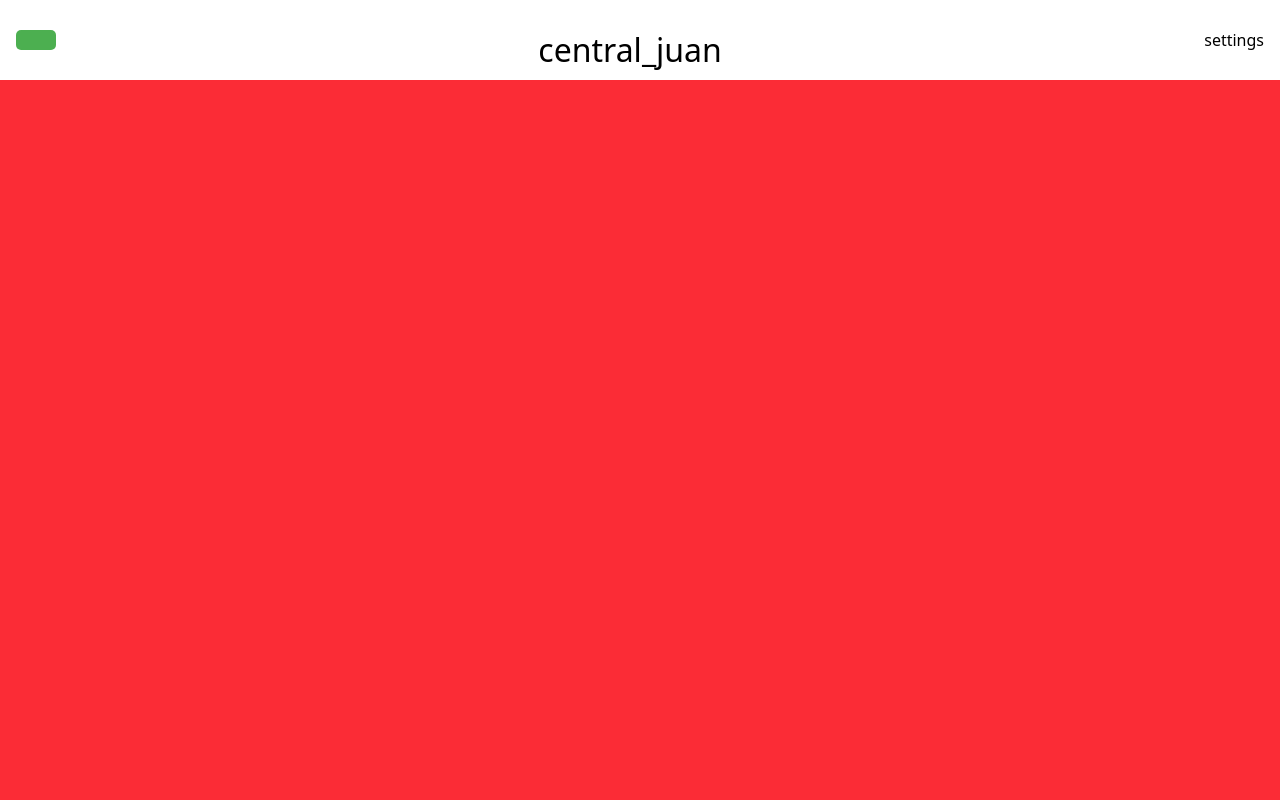
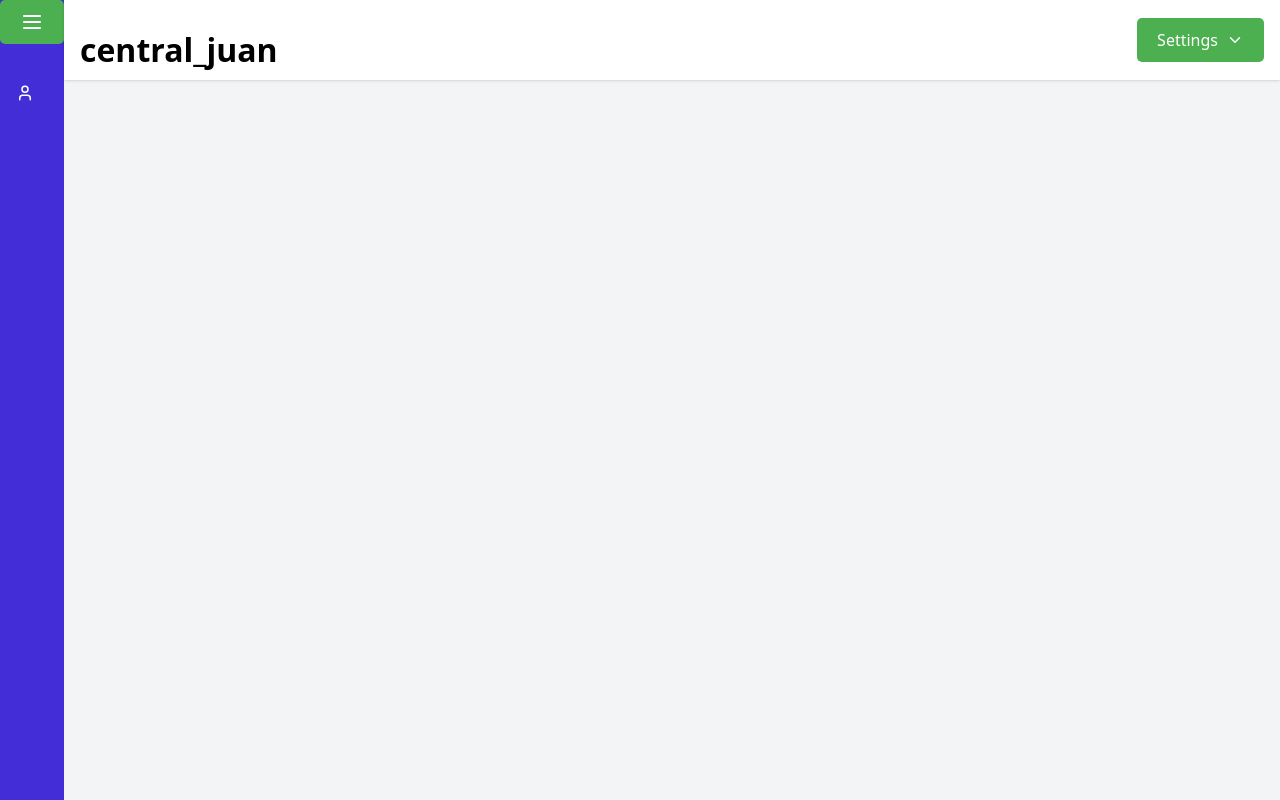
Before and after one commit to Ragheil/central_juan, a React (Vite) app: page /dashboard in a window 1280 px wide. Built offline with nearby package versions, Linux system fonts and the light colour scheme.

Commit message:
dashboard UI

```diff
--- a/src/dashboard/dashboard.jsx
+++ b/src/dashboard/dashboard.jsx
@@ -1,6 +1,6 @@
 import { useSession } from '../context/SessionContext';
 import { useNavigate, Link } from 'react-router-dom';
-import { UserIcon, BriefcaseIcon } from 'lucide-react';
+import { UserIcon, BriefcaseIcon, Menu, LogOut, ChevronDown } from 'lucide-react';
 import { useState } from 'react';
 import '../../Styles/dashboard/dashboard.css';
 
@@ -8,6 +8,8 @@ function Dashboard() {
   const { user, setUser } = useSession();
   const navigate = useNavigate();
   const [showPopup, setShowPopup] = useState(false);
+  const [menuOpen, setMenuOpen] = useState(false);
+  const [settingsDropdown, setSettingsDropdown] = useState(false);
 
   const handleLogout = () => {
     setShowPopup(true);
@@ -23,60 +25,79 @@ function Dashboard() {
   };
 
   return (
-    <div className='dashboard-container flex flex-col h-screen w-screen bg-red-500 '>
-      <div className='header-container flex h-20 w-full items-center justify-between bg-white px-4' >
-        <button></button>
-        <h1>central_juan</h1>
-        <div>settings</div>
+    <div className="dashboard-container flex h-screen bg-gray-100">
+      {/* Left Navigation Menu */}
+      <div
+        className={`${
+          menuOpen ? 'w-64' : 'w-16'
+        } bg-indigo-700 text-white flex flex-col transition-all duration-300`}
+      >
+        <button
+          className="p-4 text-white hover:bg-indigo-600 focus:outline-none"
+          onClick={() => setMenuOpen(!menuOpen)}
+        >
+          <Menu size={24} />
+        </button>
+
+        <div className="flex flex-col mt-8 space-y-4">
+          <Link
+            to="/employees"
+            state={{ user }}
+            className="flex items-center px-4 py-2 hover:bg-indigo-600"
+          >
+            <UserIcon size={18} className="mr-3" />
+            {menuOpen && <span>Employees</span>}
+          </Link>
+        </div>
       </div>
 
-      <div>
+      {/* Main Dashboard Content */}
+      <div className="flex-1">
+        <div className="header-container flex h-20 bg-white items-center justify-between px-4 shadow">
+          <h1 className="text-2xl font-semibold">central_juan</h1>
 
+          {/* Settings Dropdown */}
+          <div className="relative">
+            <button
+              onClick={() => setSettingsDropdown(!settingsDropdown)}
+              className="flex items-center bg-gray-100 hover:bg-gray-200 px-3 py-2 rounded-lg"
+            >
+              <span>Settings</span>
+              <ChevronDown size={18} className="ml-2" />
+            </button>
+
+            {settingsDropdown && (
+              <div className="absolute right-0 mt-2 w-48 bg-white shadow-lg rounded-md">
+                <button
+                  onClick={handleLogout}
+                  className="flex items-center w-full px-4 py-2 hover:bg-gray-100"
+                >
+                  <LogOut size={18} className="mr-3" />
+                  Log Out
+                </button>
+              </div>
+            )}
+          </div>
+        </div>
+
+        {/* Popup Confirmation */}
+        {showPopup && (
+          <div className="fixed inset-0 flex items-center justify-center bg-black bg-opacity-50">
+            <div className="bg-white p-6 rounded-lg shadow-lg">
+              <h2 className="text-xl mb-4">Are you sure you want to log out?</h2>
+              <div className="flex justify-end space-x-4">
+                <button onClick={cancelLogout} className="px-4 py-2 bg-gray-300 rounded">
+                  No
+                </button>
+                <button onClick={confirmLogout} className="px-4 py-2 bg-red-500 text-white rounded">
+                  Yes
+                </button>
+              </div>
+            </div>
+          </div>
+        )}
       </div>
-
     </div>
-
-    // <div className="dashboard-container">
-    //   <div className="left-nav">
-    //     <Link to="/employees" state={{ user }}>
-    //       <button>Employees</button>
-    //     </Link>
-    //   </div>
-
-    //   <div className="dashboard-card">
-    //     <div className="dashboard-header">
-    //       <h1>Welcome to the Dashboard</h1>
-    //     </div>
-    //     <div className="dashboard-info">
-    //       <div>
-    //         <UserIcon size={18} style={{ color: '#4a5568' }} />
-    //         <p>Username: <span>{user?.username || 'Guest'}</span></p>
-    //       </div>
-    //       <div style={{ marginTop: '0.5rem' }}>
-    //         <BriefcaseIcon size={18} style={{ color: '#4a5568' }} />
-    //         <p>Role: <span>{user?.role || 'N/A'}</span></p>
-    //       </div>
-    //     </div>
-
-    //     <div className="logout-container">
-    //       <button className="logout-button" onClick={handleLogout}>
-    //         Log Out
-    //       </button>
-    //     </div>
-
-    //     {showPopup && (
-    //       <div className="popup">
-    //         <div className="popup-content">
-    //           <h2>Are you sure you want to log out?</h2>
-    //           <div className="popup-buttons">
-    //             <button onClick={confirmLogout} className="popup-confirm">Yes</button>
-    //             <button onClick={cancelLogout} className="popup-cancel">No</button>
-    //           </div>
-    //         </div>
-    //       </div>
-    //     )}
-    //   </div>
-    // </div>
   );
 }
 
```
